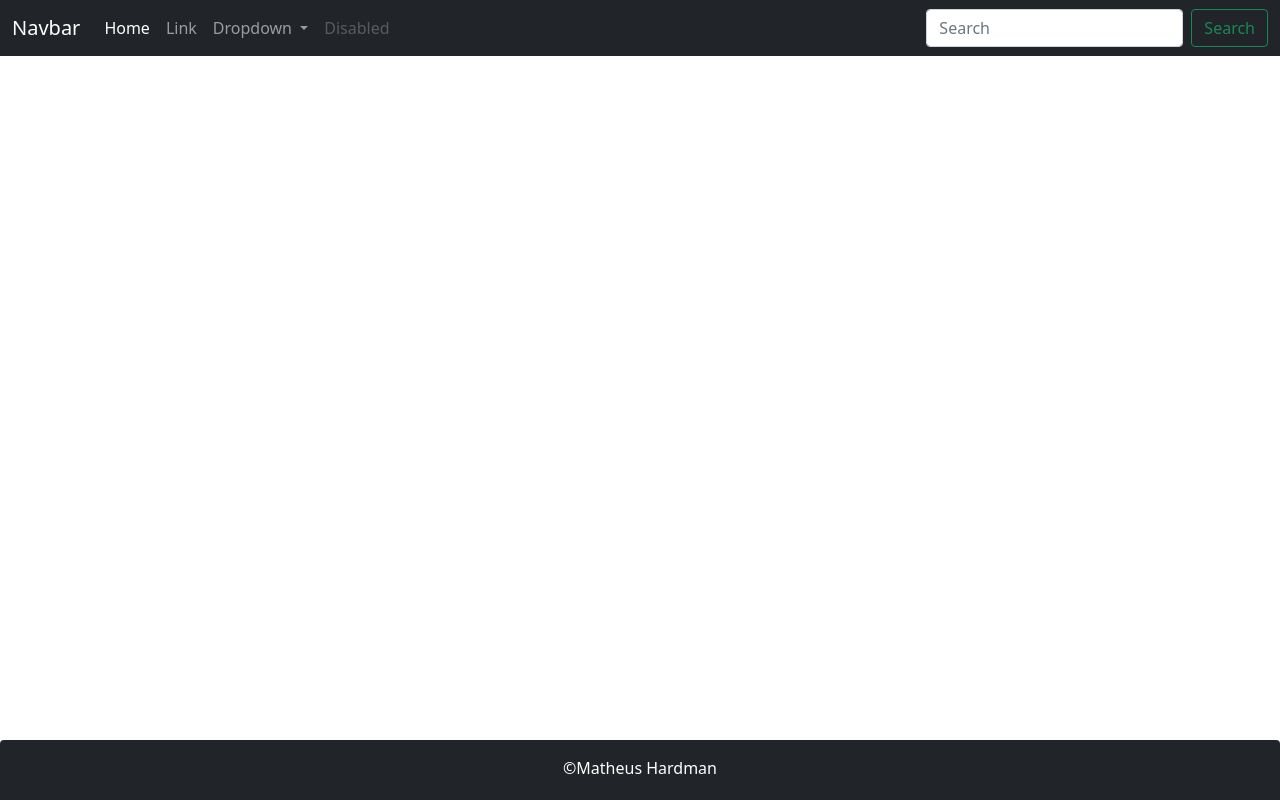
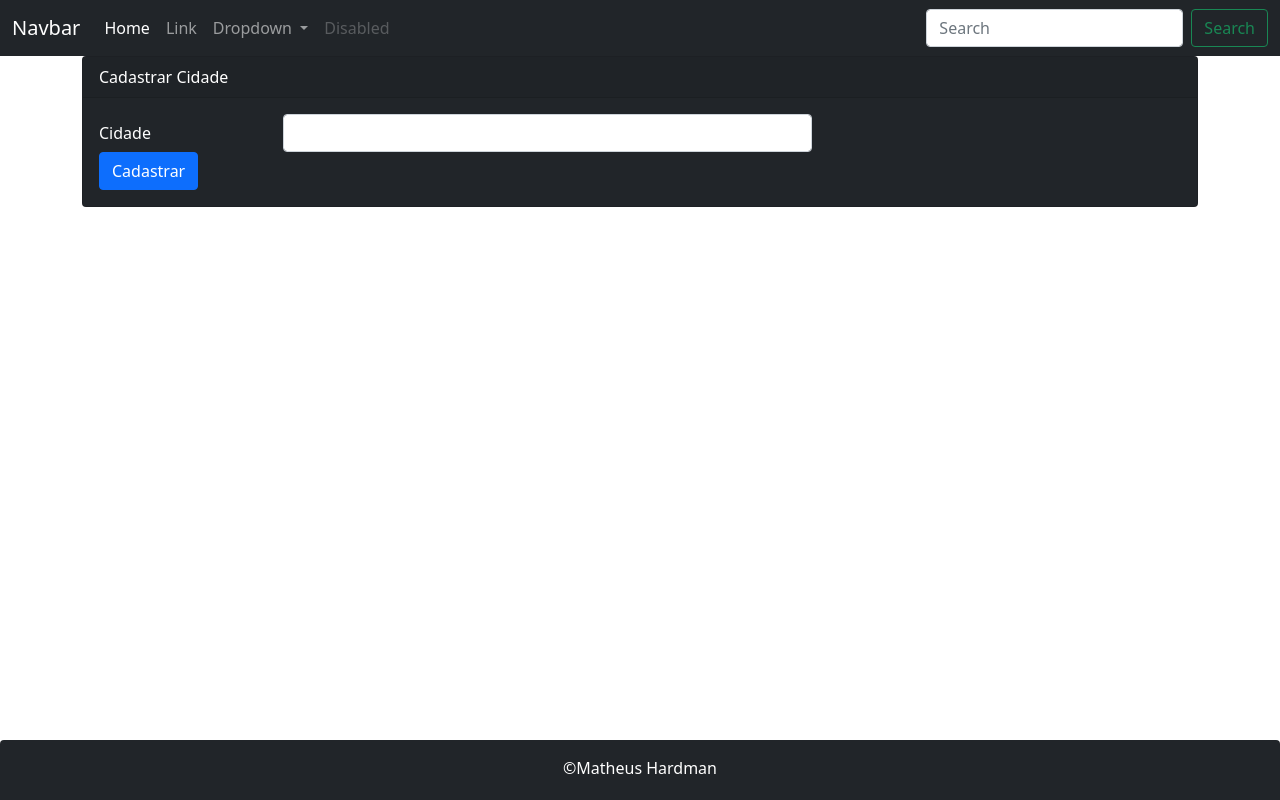
Before and after one commit to MatheusHard/front_end_angular_spending-control, an Angular app: page /cidades/form in a window 1280 px wide. Before the commit this address led to /. Built offline with nearby package versions, Linux system fonts and the light colour scheme.

Commit message:
Form Cidade

```diff
--- a/src/app/app-routing.module.ts
+++ b/src/app/app-routing.module.ts
@@ -1,10 +1,13 @@
 import { NgModule } from '@angular/core';
 import { Routes, RouterModule } from '@angular/router';
 import { CidadesComponent } from './cidades/cidades.component';
+import { FormComponent } from './cidades/form.component';
 
 const routes: Routes = [
   //{path: 'home', component: MainNavComponent},
   {path:'cidades/list', component: CidadesComponent  },
+  {path:'cidades/form', component: FormComponent  },
+
   //{path:'cidades/create', component: DialogElementsExample  },
   //{path:'cidades/:id', component: CidadeUpdateComponent  },
   {path:'', redirectTo: 'home', pathMatch: 'full'  }
--- a/src/app/cidades/cidade.service.ts
+++ b/src/app/cidades/cidade.service.ts
@@ -9,8 +9,8 @@ import { Observable } from 'rxjs';
 })
 export class CidadeService {
 
-  private URL_BASE:string = 'http://localhost:8080/api/';
-  private URL_GET_CIDADES:string = 'cidades';
+  private URL_BASE: string = 'http://localhost:8080/api/';
+  private URL_GET_CIDADES: string = 'cidades';
 
 
   constructor(private http: HttpClient) { }
--- a/src/app/cidades/cidades.component.html
+++ b/src/app/cidades/cidades.component.html
@@ -2,7 +2,9 @@
     <div class="card-header">Cidades</div>
     <div class="card-body text-primary">
       <h5 class="card-title">Lista das Cidades</h5>
-
+<div class="ny-2 text-left">
+    <button class="btn btn-rounded btn-primary" type="button" [routerLink]= "['/cidades/form']">Cadastrar Cidade</button>
+</div>
 <table class="table table-bordered table-striped">
     <thead>
         <tr>
--- /dev/null
+++ b/src/app/cidades/form.component.html
@@ -0,0 +1,20 @@
+<div class="card bg-dark text-white">
+<div class="card-header">{{titulo}}</div>
+<div class="card-body">
+<form (ngSubmit)= "create()">
+    <div class="form-group row">
+        <label for="descricao_cidade" class="col-form-label col-sm-2">Cidade</label>
+        <div class="col-sm-6">
+            <input type="text" class="form-control" [(ngModel)]="cidade.descricao_cidade" name="descricao_cidade">
+        </div>
+    </div>
+
+    <div class="form-group row">
+        <div class="col-sm-6">
+            <button class="btn btn-primary" role="button">Cadastrar</button>
+        </div>
+    </div>
+</form>
+
+</div>
+</div>
--- /dev/null
+++ b/src/app/cidades/form.component.ts
@@ -0,0 +1,24 @@
+import { Component, OnInit } from '@angular/core';
+import { Cidade } from './cidade';
+
+@Component({
+  selector: 'app-form',
+  templateUrl: './form.component.html'
+})
+export class FormComponent implements OnInit {
+
+   cidade: Cidade = new Cidade();
+   titulo:string = "Cadastrar Cidade";
+
+  constructor() { }
+
+  ngOnInit(): void {
+  }
+
+  public create(): void{
+    console.log("CLICK");
+    console.log(this.cidade);
+
+  }
+
+}
```
Also changed, not shown: src/app/app.module.ts (+6 -2 lines).
